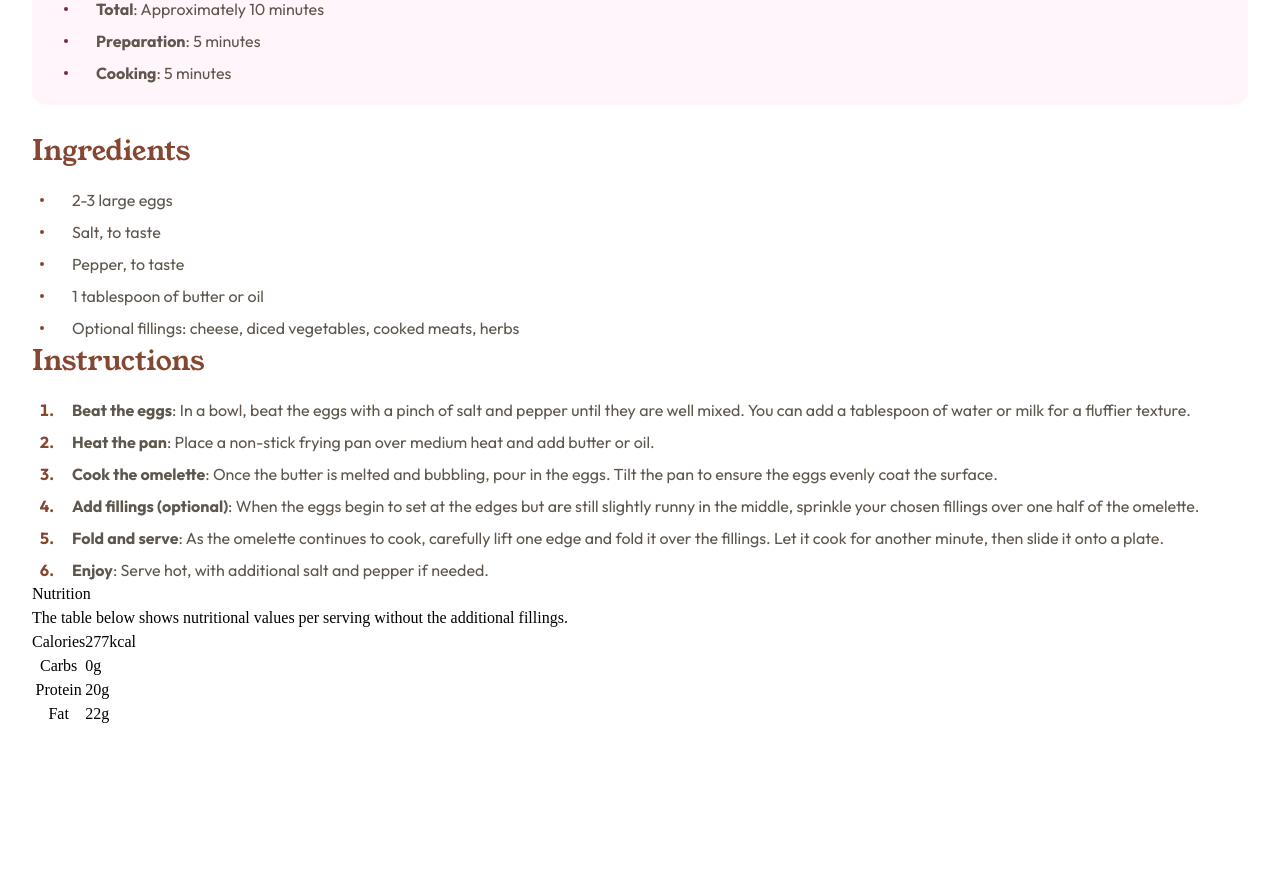
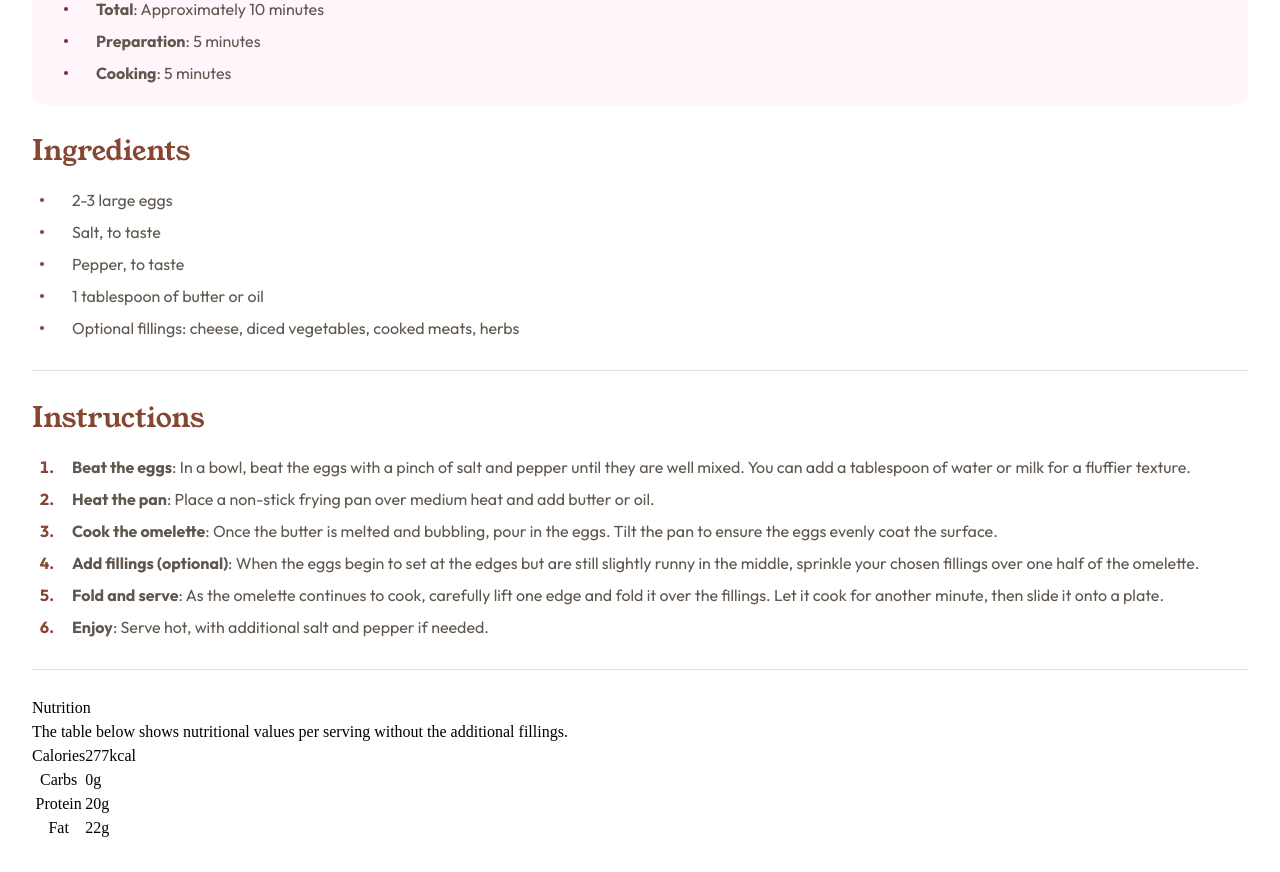
Before and after one commit to VenusY/frontend-mentor-recipe-page, a React app: page / in a window 1280 px wide. Shown: the part 820-1692 px from the top of the page. Before the commit the page ends 1578 px from the top, so only its background shows below. Built offline with nearby package versions, Linux system fonts and the light colour scheme.

Commit message:
Add margin, padding, and line between sections

```diff
--- a/src/styles/scss/App.scss
+++ b/src/styles/scss/App.scss
@@ -42,4 +42,12 @@
   &__body {
     padding: 32px;
   }
+
+  &__section {
+    &:not(:last-child) {
+      padding-bottom: 30px;
+      margin-bottom: 26px;
+      border-bottom: 1px solid var(--stone-150);
+    }
+  }
 }
```
